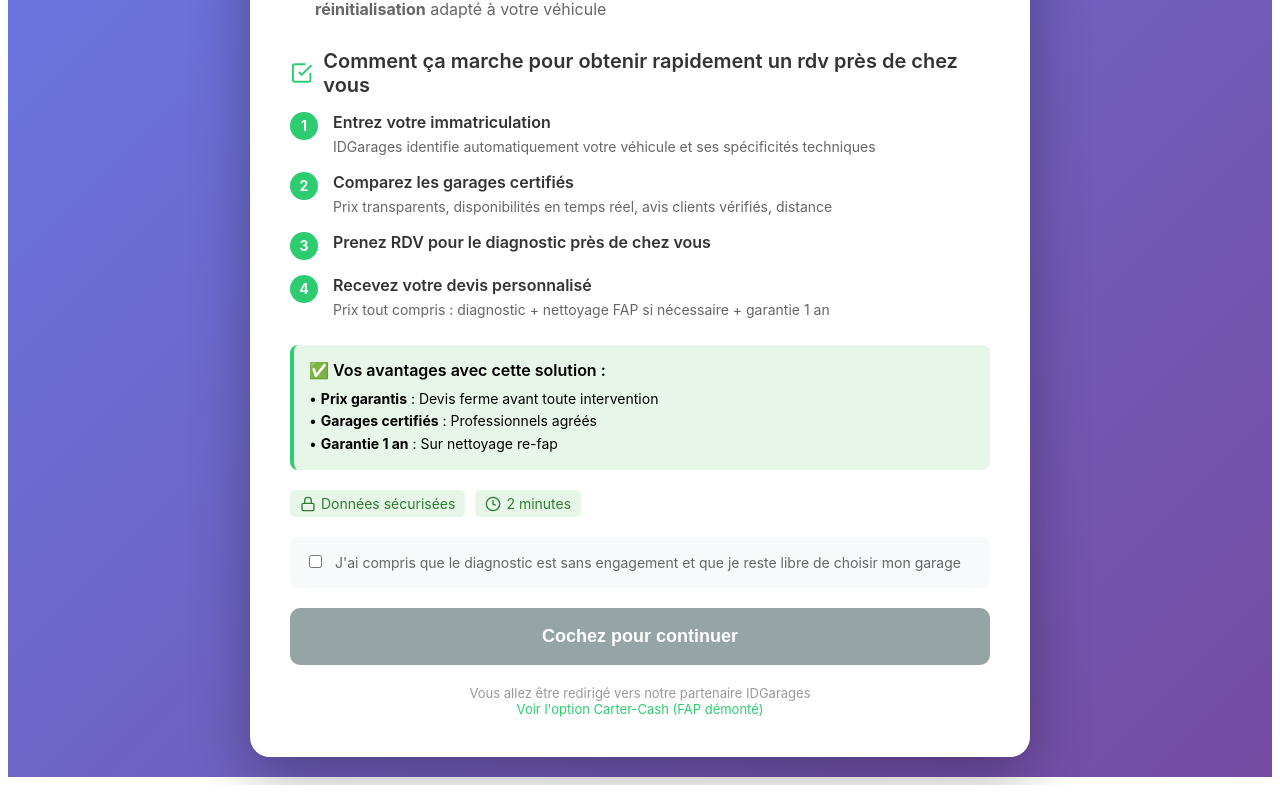
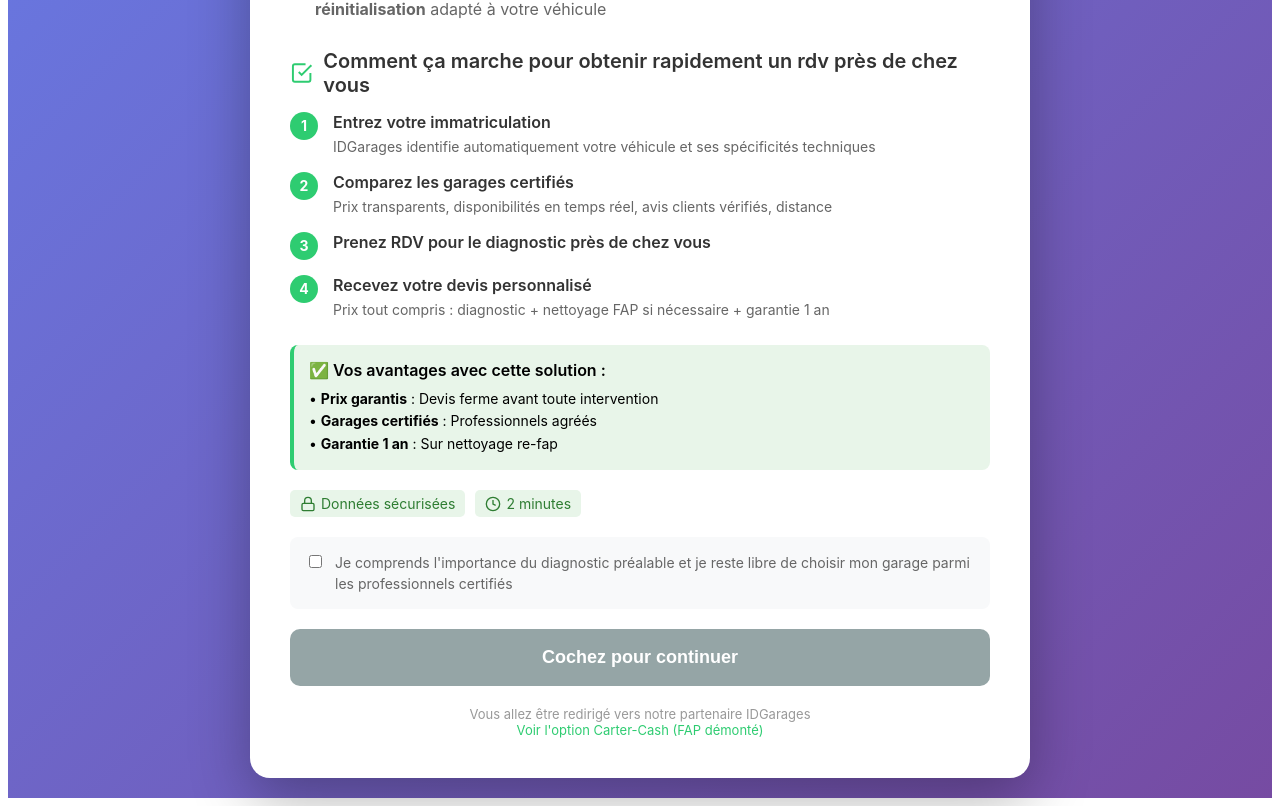
Before and after one commit to REFAP/autoai_re-fap-v2, a Next.js app: page /landing/garage in a window 1280 px wide. Shown: the part 442-1248 px from the top of the page. Before the commit the page ends 1227 px from the top, so only its background shows below. Built offline with nearby package versions, Linux system fonts and the light colour scheme.

Commit message:
Update garage.js

```diff
--- a/pages/landing/garage.js
+++ b/pages/landing/garage.js
@@ -282,7 +282,7 @@ export default function GarageLanding() {
               style={{marginTop: '3px'}}
             />
             <label htmlFor="understand" style={{color: '#666', fontSize: '14px', lineHeight: '1.5'}}>
-              J'ai compris que le diagnostic est sans engagement et que je reste libre de choisir mon garage
+              Je comprends l'importance du diagnostic préalable et je reste libre de choisir mon garage parmi les professionnels certifiés
             </label>
           </div>
 
```
